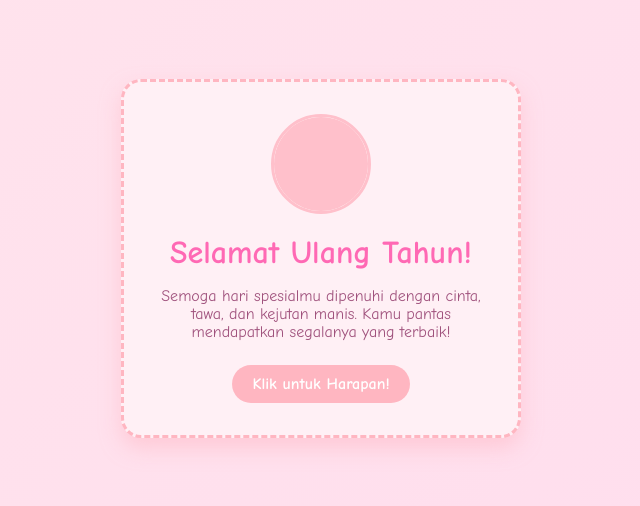
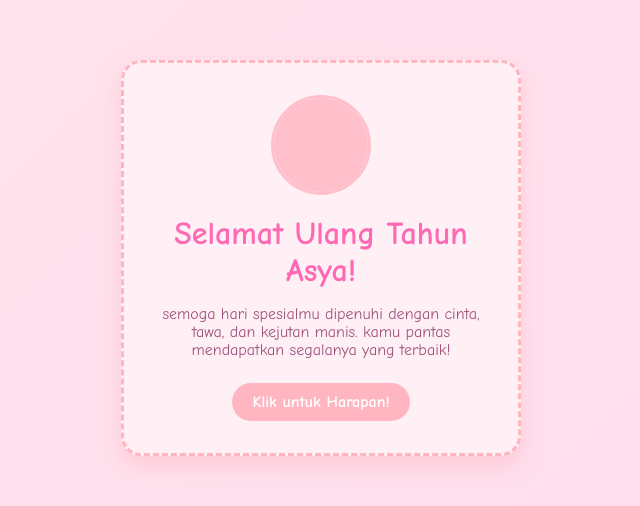
Before and after one commit to zgtps/for-asya, a plain HTML site: page index.html in a window 1280 px wide. Shown: the part 142-648 px from the top of the page, without its empty margins (319-959 px from the left). Drawn offline with Linux system fonts and the light colour scheme.

Commit message:
Update index.html

```diff
--- a/index.html
+++ b/index.html
@@ -3,18 +3,18 @@
 <head>
   <meta charset="UTF-8" />
   <meta name="viewport" content="width=device-width, initial-scale=1.0"/>
-  <title>Kartu Ulang Tahun</title>
+  <title>Happy Birthday Asya!</title>
   <link rel="stylesheet" href="style.css" />
 </head>
 <body>
   <audio autoplay loop>
-  <source src="assets/happy-birthday.mp3" type="audio/mpeg">
+  <source src="assets/asya.mp3" type="audio/mpeg">
   Your browser does not support the audio element.
   </audio>
   <div class="card">
     <img src="assets/birthday-icon.png" alt="Birthday Icon" />
-    <h1>Selamat Ulang Tahun!</h1>
-    <p>Semoga hari spesialmu dipenuhi dengan cinta, tawa, dan kejutan manis. Kamu pantas mendapatkan segalanya yang terbaik!</p>
+    <h1>Selamat Ulang Tahun Asya!</h1>
+    <p>semoga hari spesialmu dipenuhi dengan cinta, tawa, dan kejutan manis. kamu pantas mendapatkan segalanya yang terbaik!</p>
     <button class="btn" onclick="alert('Semoga semua harapanmu tercapai 🎂💖')">Klik untuk Harapan!</button>
   </div>
 </body>
```
